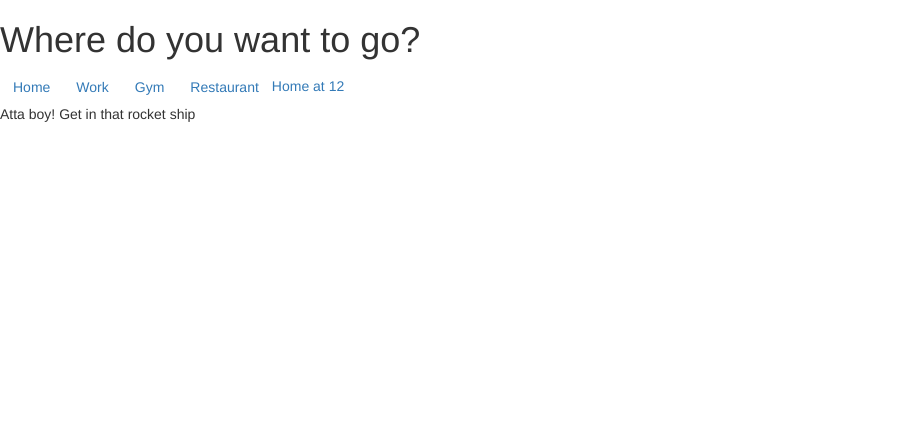
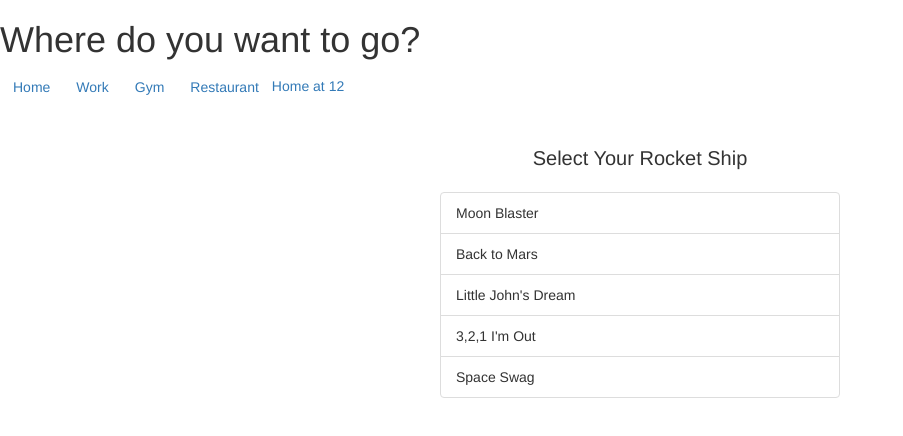
Before and after one commit to TanveerSehgal/angular-router-advanced, an Angular app: page /advanced/nasa in a window 1280 px wide. Shown: the top 436 px of the page, without its empty margins (0-903 px from the left). Built offline with nearby package versions, Linux system fonts and the light colour scheme.

Commit message:
Add nasa component rocket ship selection
This allows the user to select a rocket ship. The rocket ship information will be displayed using a child route and nested child component.

```diff
--- /dev/null
+++ b/src/app/advanced-life/nasa.component.css
@@ -0,0 +1,23 @@
+.nasa {
+    width: 400px;
+    margin: 40px auto 0 auto;
+}
+
+.nasa > div {
+    margin-bottom: 20px;
+
+    font-size: 20px;
+    text-align: center;
+}
+
+li {
+    display: block;
+    text-align: left;
+}
+
+li:hover {
+    color: white;
+    background-color: black;
+
+    cursor: pointer;
+}
--- /dev/null
+++ b/src/app/advanced-life/nasa.component.html
@@ -0,0 +1,11 @@
+<div class="nasa">
+    <div>Select Your Rocket Ship</div>
+
+    <ul class="list-group">
+        <li class="list-group-item">Moon Blaster</li>
+        <li class="list-group-item">Back to Mars</li>
+        <li class="list-group-item">Little John's Dream</li>
+        <li class="list-group-item">3,2,1 I'm Out</li>
+        <li class="list-group-item">Space Swag</li>
+    </ul>
+</div>
--- a/src/app/advanced-life/nasa.component.ts
+++ b/src/app/advanced-life/nasa.component.ts
@@ -1,7 +1,8 @@
 import {Component} from "@angular/core";
 
 @Component({
-    template: `<div>Atta boy! Get in that rocket ship</div>`
+    templateUrl: './nasa.component.html',
+    styleUrls: ['./nasa.component.css']
 })
 
 export class NasaComponent {}
```
